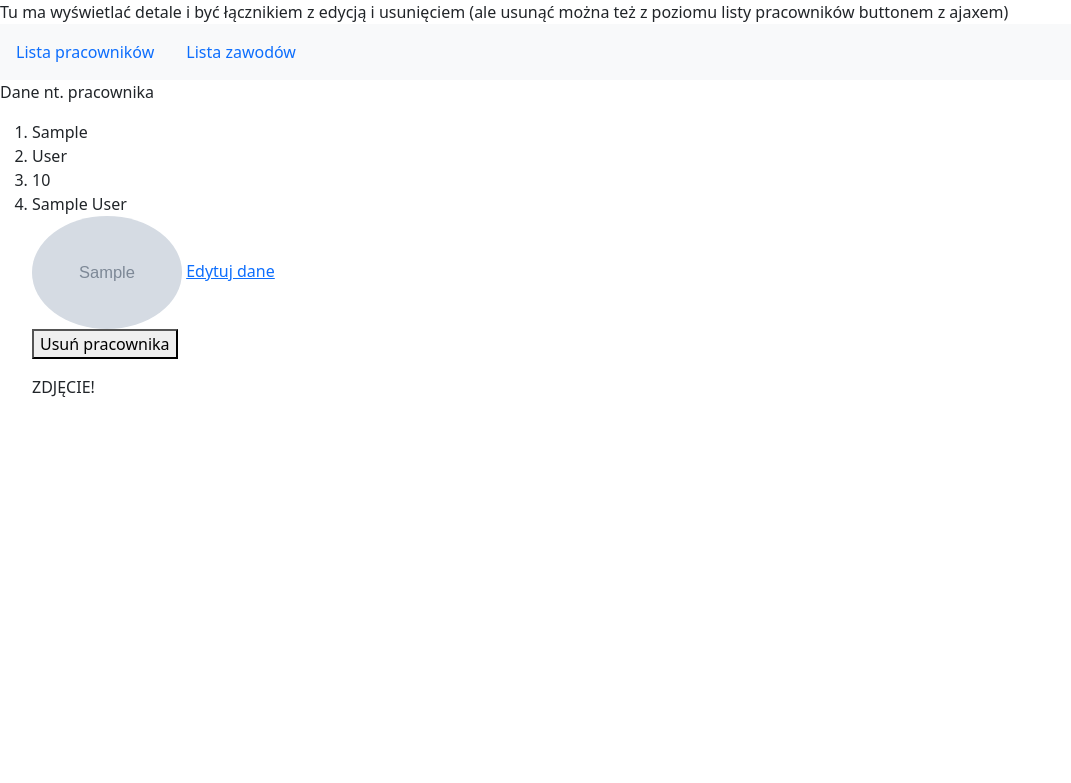
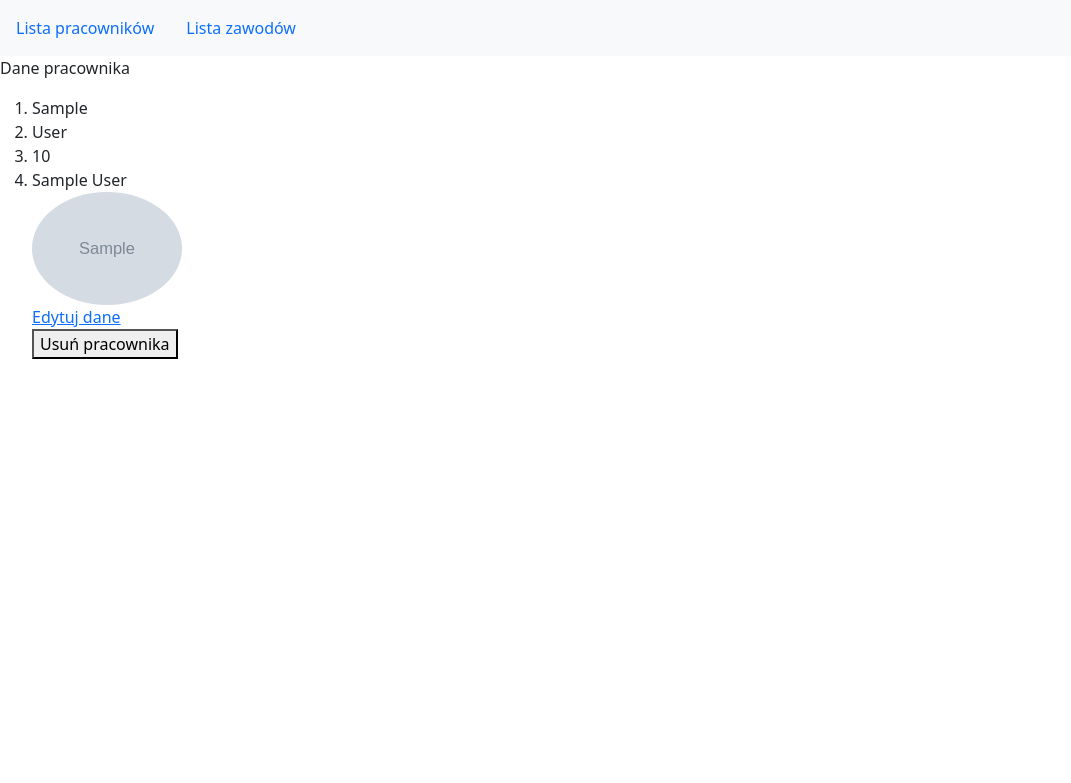
Before and after one commit to Ewelina179/employee_management_app, a Django app: page /1/details/ in a window 1280 px wide. Shown: the top 783 px of the page, without its empty margins (0-1071 px from the left). Run offline with Django 4.2, Linux system fonts and the light colour scheme; tables that the repository leaves empty hold one stand-in row (values such as "Sample post"); grey boxes marked "Sample" are stand-in pictures; some libraries are stand-ins or nearby versions.

Commit message:
small layout changes

```diff
--- a/employee_list/employees/templates/employee/employee_detail.html
+++ b/employee_list/employees/templates/employee/employee_detail.html
@@ -1,8 +1,7 @@
-Tu ma wyświetlać detale i być łącznikiem z edycją i usunięciem (ale usunąć można też z poziomu listy pracowników buttonem z ajaxem)
 {% extends 'base.html' %}
 
 {% block content %}
-<p> Dane nt. pracownika </p>
+<p> Dane pracownika </p>
 
 <ol>
     <li>{{employee.first_name}}</li>
@@ -10,10 +9,11 @@ Tu ma wyświetlać detale i być łącznikiem z edycją i usunięciem (ale usun
     <li>{{employee.age}}</li>
     <li>{{employee.profession}}</li>
     <img src="{{ employee.avatar.url}}" alt="avatar" class="rounded-circle img-fluid" style="width: 150px;">
+    <br>
     <a href="{% url 'update' employee.pk %}">Edytuj dane</a>
     <form action="{% url 'delete' employee.pk %}">
         <button type="submit">Usuń pracownika</button>
      </form>
-ZDJĘCIE!
+
 </ol>
 {% endblock %}
--- a/employee_list/employees/templates/employee/list_of_employees.html
+++ b/employee_list/employees/templates/employee/list_of_employees.html
@@ -12,8 +12,10 @@
     {{employee.last_name}}
     <br>
     {{employee.profession.name}}
-    <a href="{% url 'details' employee.pk %}">Dane</a>
-    <a href="{% url 'delete_employee_ajax' employee.id %}" class="link-delete text-danger">Usuń</a>
+    <br>
+    <a href="{% url 'details' employee.pk %}">Dane pracownika</a>
+    <br>
+    <a href="{% url 'delete_employee_ajax' employee.id %}" class="link-delete text-danger">Usuń pracownika</a>
 {% endfor %}
 </ol>
 
```
